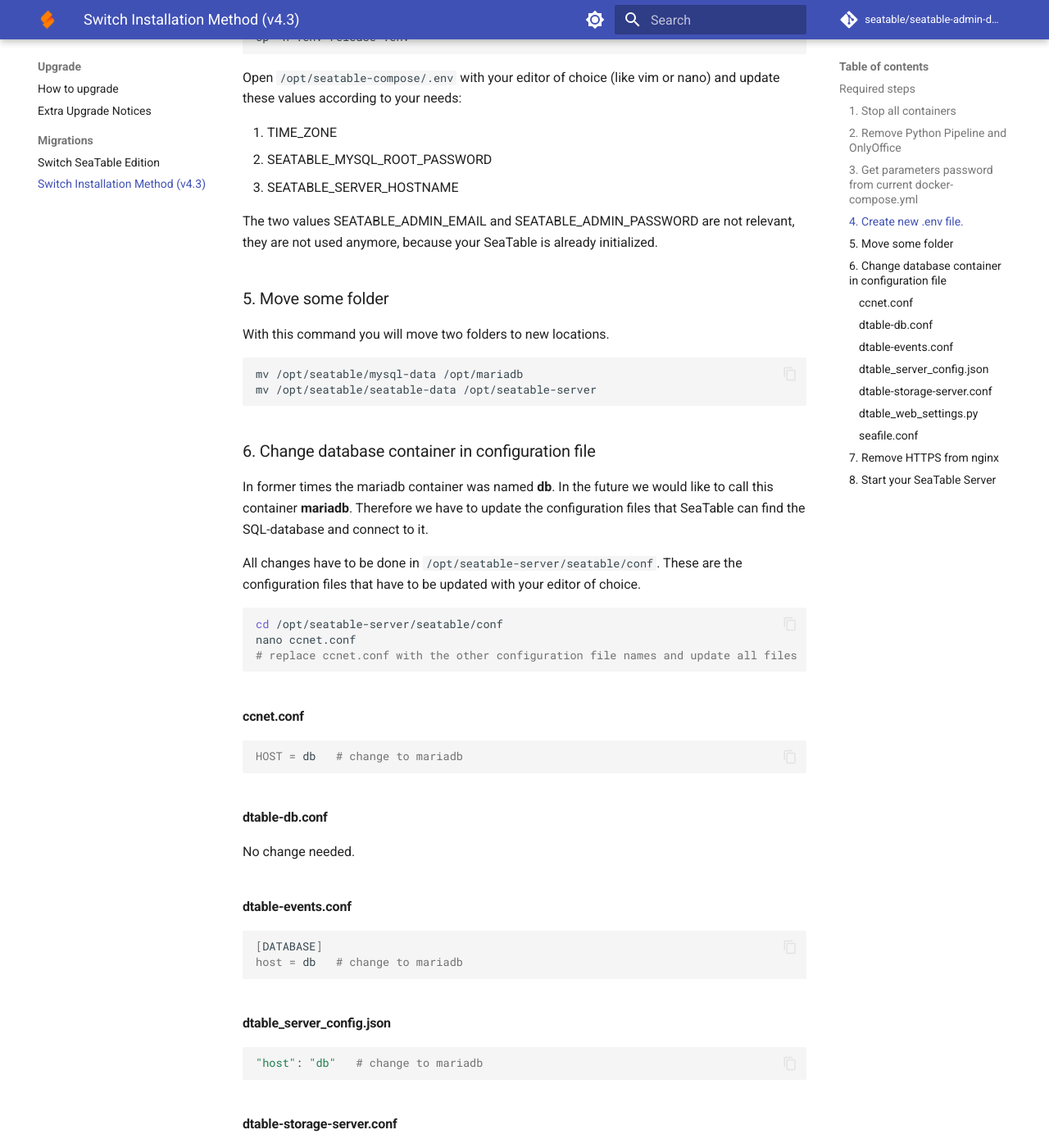
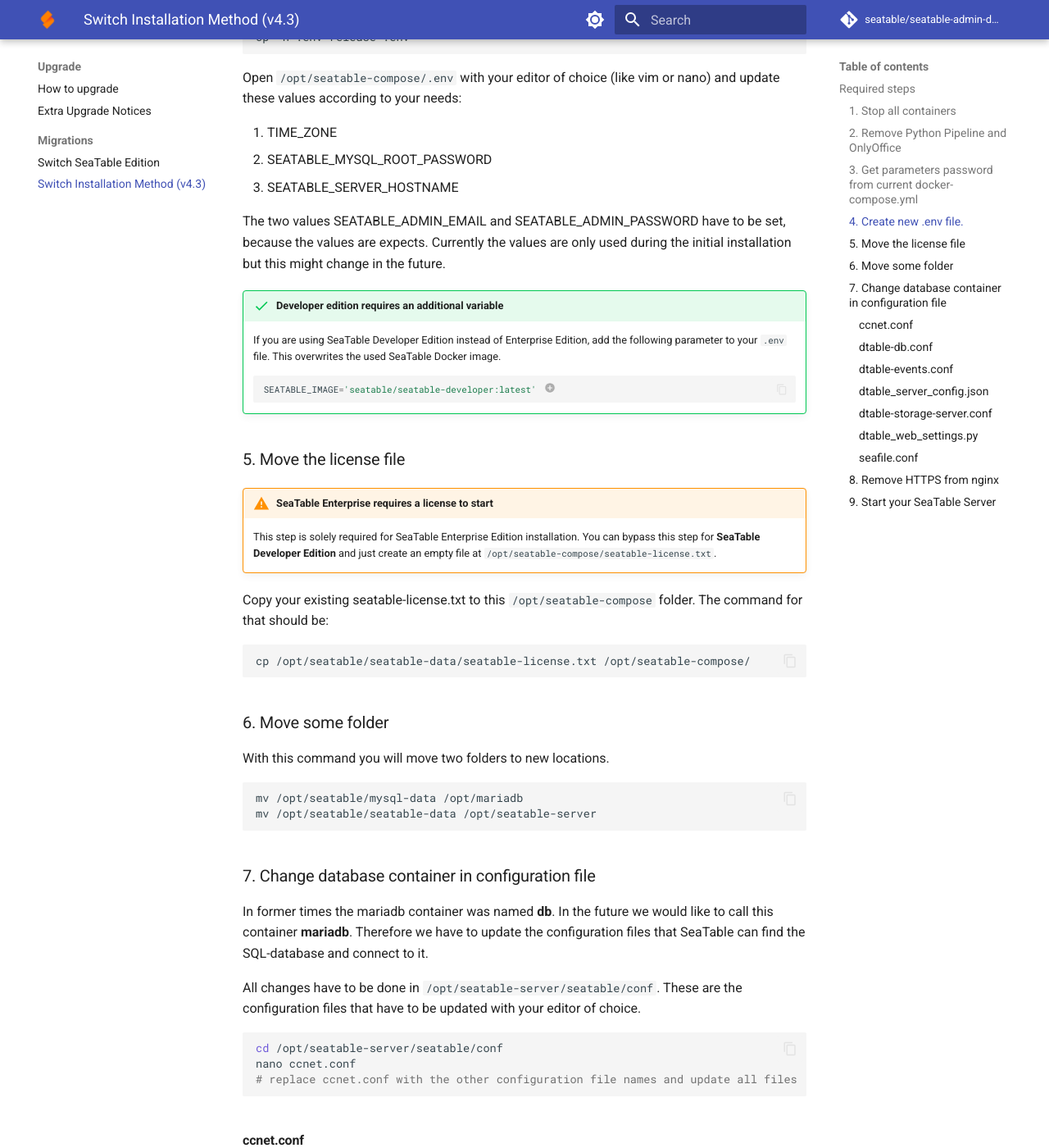
Before and after one commit to seatable/seatable-admin-docs, an MkDocs documentation site: the page built from docs/upgrade/migrate_seatable_release.md, in a window 1280 px wide and 1400 px high, scrolled down 1820 px. Shown: the whole window at 82% size. Built offline with MkDocs 1.6.1 and Material for MkDocs 9.7.7, drawn with Linux system fonts in a browser that asks for light colours; comment, search, counter and statistics services are not loaded; some of the changed text lies outside the part shown.

Commit message:
improved migration description for SeaTable Developer.

````diff
--- a/docs/upgrade/migrate_seatable_release.md
+++ b/docs/upgrade/migrate_seatable_release.md
@@ -76,9 +76,31 @@
 2. SEATABLE_MYSQL_ROOT_PASSWORD
 3. SEATABLE_SERVER_HOSTNAME
 
-The two values SEATABLE_ADMIN_EMAIL and SEATABLE_ADMIN_PASSWORD are not relevant, they are not used anymore, because your SeaTable is already initialized.
+The two values SEATABLE_ADMIN_EMAIL and SEATABLE_ADMIN_PASSWORD have to be set, because the values are expects. Currently the values are only used during the initial installation but this might change in the future.
 
-### 5. Move some folder
+!!! success "Developer edition requires an additional variable"
+
+    If you are using SeaTable Developer Edition instead of Enterprise Edition, add the following parameter to your `.env` file. This overwrites the used SeaTable Docker image.
+
+    ``` python
+    SEATABLE_IMAGE='seatable/seatable-developer:latest' # (1)!
+    ```
+
+    1.  Instead of latest you can select a concrete version from [https://hub.docker.com/r/seatable/seatable-developer/tags](https://hub.docker.com/r/seatable/seatable-developer/tags).
+
+### 5. Move the license file
+
+!!! warning "SeaTable Enterprise requires a license to start"
+
+    This step is solely required for SeaTable Enterprise Edition installation. You can bypass this step for **SeaTable Developer Edition** and just create an empty file at `/opt/seatable-compose/seatable-license.txt`.
+
+Copy your existing seatable-license.txt to this `/opt/seatable-compose` folder. The command for that should be:
+
+```bash
+cp /opt/seatable/seatable-data/seatable-license.txt /opt/seatable-compose/
+```
+
+### 6. Move some folder
 
 With this command you will move two folders to new locations.
 
@@ -87,7 +109,7 @@
 mv /opt/seatable/seatable-data /opt/seatable-server
 ```
 
-### 6. Change database container in configuration file
+### 7. Change database container in configuration file
 
 In former times the mariadb container was named **db**. In the future we would like to call this container **mariadb**. Therefore we have to update the configuration files that SeaTable can find the SQL-database and connect to it.
 
@@ -169,7 +191,7 @@
 sed -i '/^[[:space:]]*ssl_/d' ./nginx.conf
 ```
 
-### 8. Start your SeaTable Server
+### 9. Start your SeaTable Server
 
 Now the migration is complete and it is time to start your SeaTable Server again.
 
@@ -180,4 +202,4 @@
 
 Be patent and give the containers time to start. Then open your browser and check if you can reach your SeaTable server.
 
-If something is not working, check the [/installation-rework/faq/](FAQ/Troubleshooting) article.
+If something is not working, check the [/installation-rework/faq/](FAQ/Troubleshooting) article. In the case that your mariadb container stays unhealth, check the [Extra upgrade notices for version 4.3](https://admin.seatable.io/upgrade/extra-upgrade-notice/).
````
Also changed, not shown: other parts of docs/upgrade/migrate_seatable_release.md (+1 -1 lines), docs/installation-rework/basic-setup.md (+1 -1 lines).
